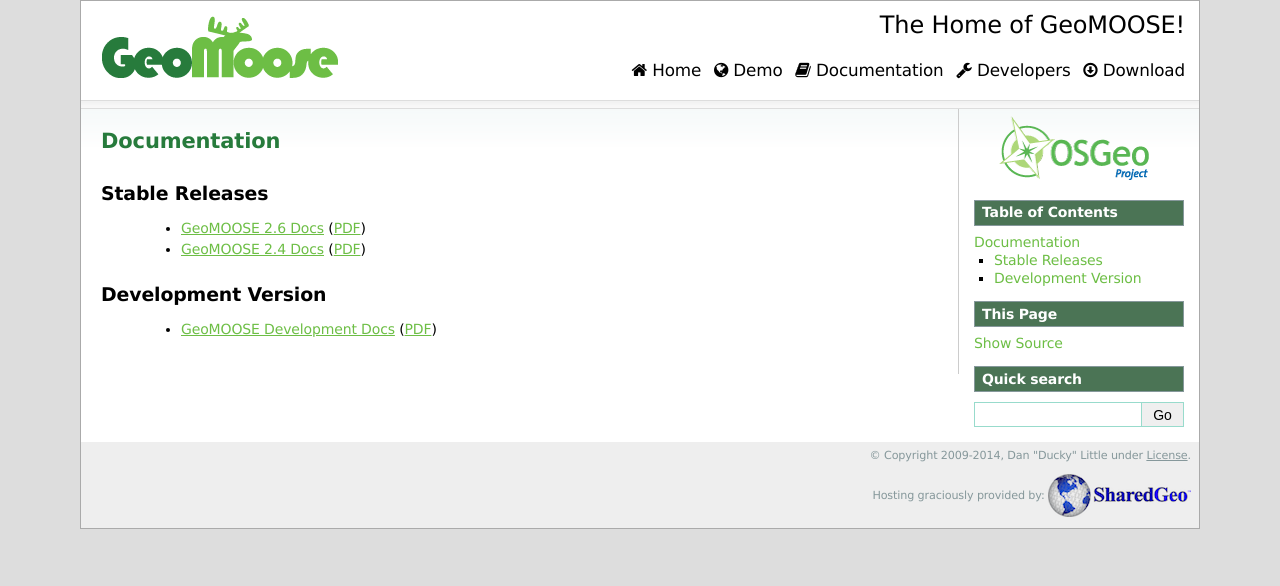
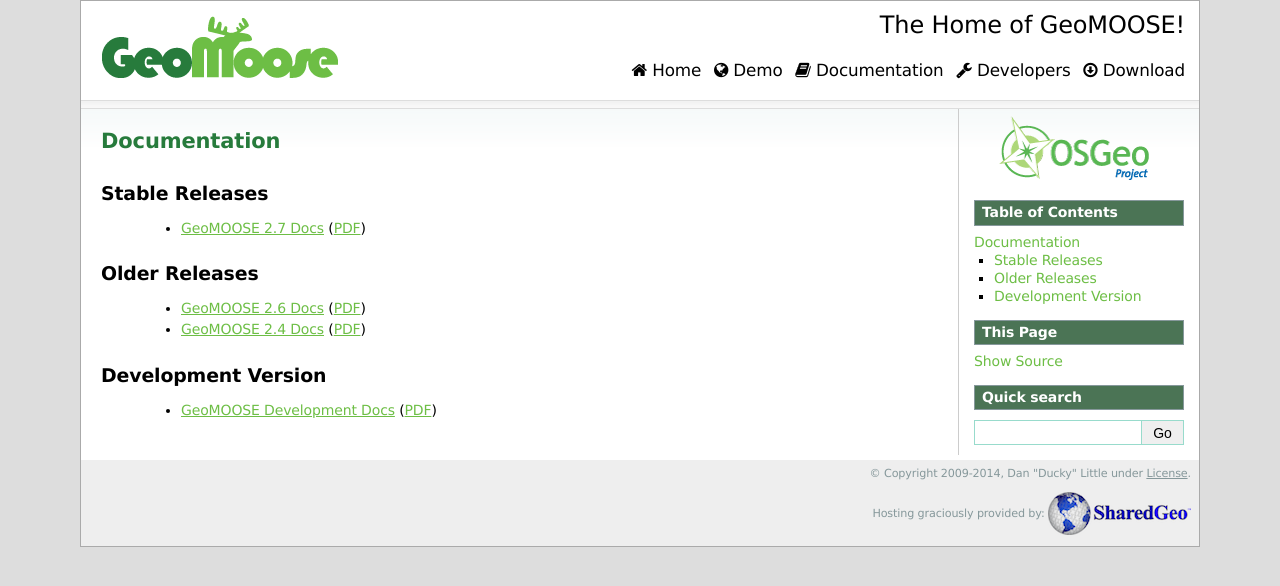
Before and after one commit to herambchaudhari4121/geomoose-website, a Sphinx documentation site: the page built from source/documentation.rst, in a window 1280 px wide. Shown: the top 586 px of the page. Built offline with Sphinx 7.4.7, drawn with Linux system fonts in a browser that asks for light colours.

Commit message:
Add link to 2.7 docs.

```diff
--- a/source/documentation.rst
+++ b/source/documentation.rst
@@ -5,6 +5,10 @@
 
 Stable Releases
 ^^^^^^^^^^^^^^^
+	* `GeoMOOSE 2.7 Docs <http://docs.geomoose.org/2.7/index.html>`_ (`PDF <http://docs.geomoose.org/2.7/GeoMOOSE.pdf>`_)
+
+Older Releases
+^^^^^^^^^^^^^^
 	* `GeoMOOSE 2.6 Docs <http://docs.geomoose.org/2.6/index.html>`_ (`PDF <http://docs.geomoose.org/2.6/GeoMOOSE.pdf>`_)
 	* `GeoMOOSE 2.4 Docs <http://docs.geomoose.org/2.4/index.html>`_ (`PDF <http://docs.geomoose.org/2.4/GeoMOOSE.pdf>`_)
 
```
